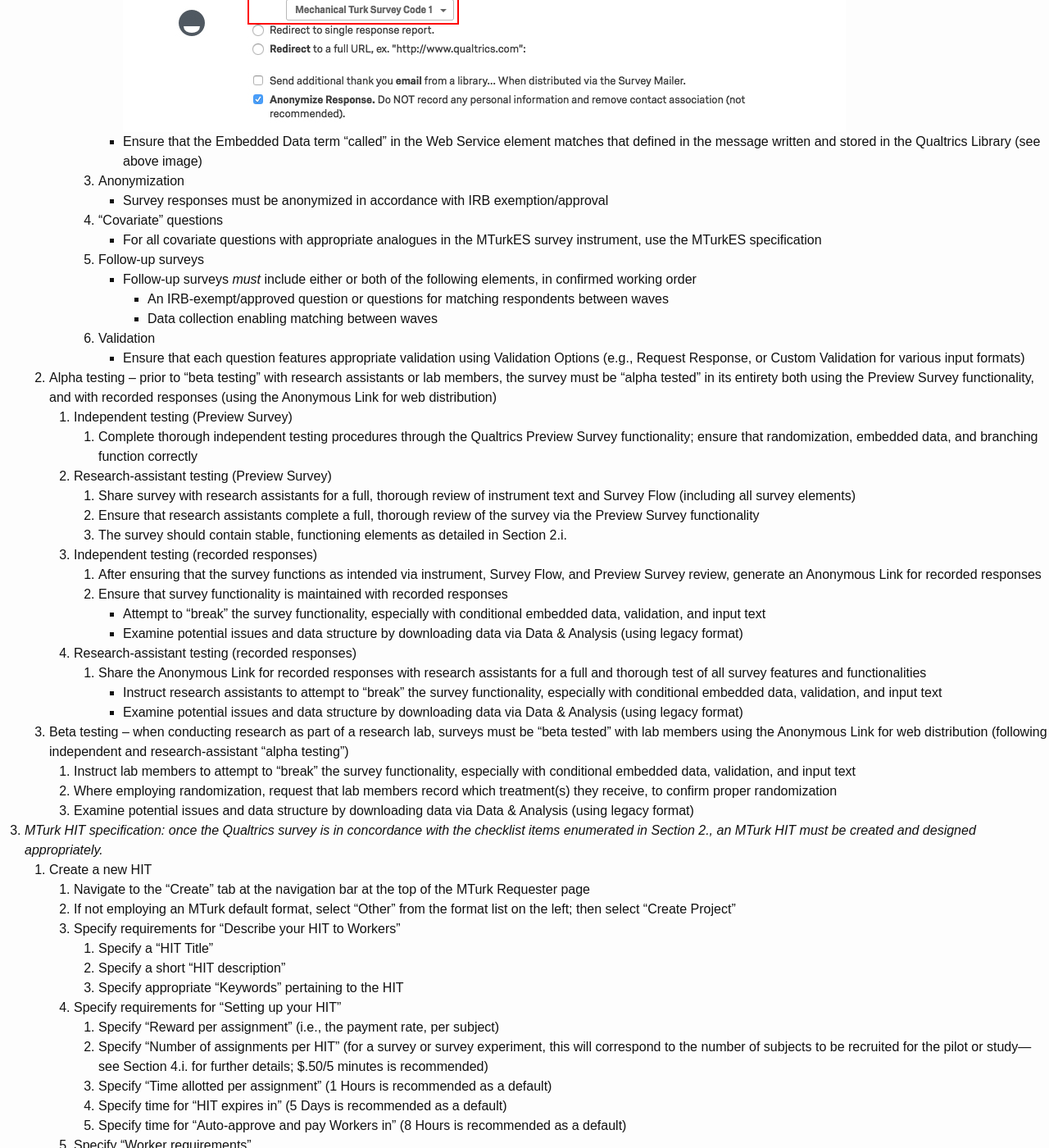
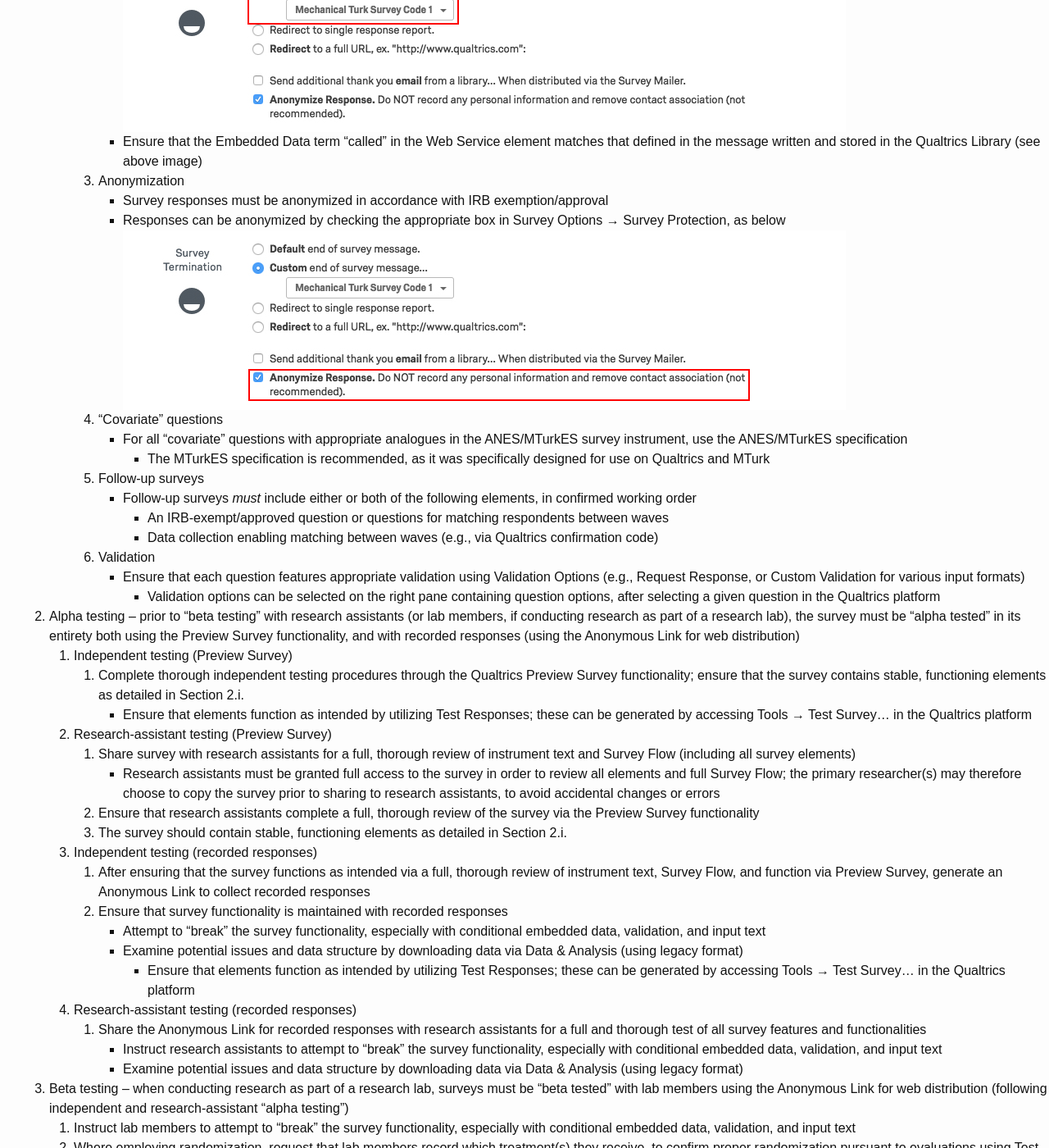
Before and after one commit to jonathonbaron/jonathonbaron.github.io, a Jekyll site: the page built from sops_checklists/qualtrics_mturk_checklist.md, in a window 1280 px wide and 1400 px high, scrolled down 1782 px. Shown: the whole window at 82% size. Built offline with Jekyll 4.4.1, drawn with Linux system fonts in a browser that asks for light colours; our own code applies the rules of GitHub Pages for plain Markdown files; some of the changed text lies outside the part shown.

Commit message:
Update qualtrics_mturk_checklist.md

```diff
--- a/sops_checklists/qualtrics_mturk_checklist.md
+++ b/sops_checklists/qualtrics_mturk_checklist.md
@@ -10,7 +10,7 @@ date: 2016-12-20
             1. For research conducted with coauthors affiliated with separate institutions, researchers must receive IRB exemption/approval from each institution
     3. Preanalysis plan -- the exempt/approved project must be detailed in a preanalysis plan to be hosted online prior to the collection of any data
 2. *Qualtrics design: the survey, hosted via a Secure Qualtrics platform, must satisfy the following design requirements and checks before it can be launched.*
-    1. Independent confirmation -- prior to "alpha testing" (conducted with research assistants), the primary researcher(s) must confirm that the survey satisfies the following requirements, and that the following features are properly designed
+    1. Independent confirmation -- prior to "alpha testing" (conducted with research assistants; or lab members, if conducting research as part of a research lab), the primary researcher(s) must confirm that the survey satisfies the following requirements, and that the following features are properly designed
         1. Basic proofreading and language requirements
             1. Complete thorough spelling and grammar checks
             2. Ensure that questions are worded appropriately, succinctly, and understandably
@@ -49,33 +49,40 @@ date: 2016-12-20
                 * Ensure that the Embedded Data term "called" in the Web Service element matches that defined in the message written and stored in the Qualtrics Library (see above image)
             3. Anonymization
                 * Survey responses must be anonymized in accordance with IRB exemption/approval
+                * Responses can be anonymized by checking the appropriate box in Survey Options &rarr; Survey Protection, as below
+                ![Anonymization Example](/assets/qualtrics_mturk_checklist/anonymize.jpg)
             4. "Covariate" questions
-                * For all covariate questions with appropriate analogues in the MTurkES survey instrument, use the MTurkES specification
+                * For all "covariate" questions with appropriate analogues in the ANES/MTurkES survey instrument, use the ANES/MTurkES specification
+                    * The MTurkES specification is recommended, as it was specifically designed for use on Qualtrics and MTurk
             5. Follow-up surveys
                 * Follow-up surveys *must* include either or both of the following elements, in confirmed working order
                     * An IRB-exempt/approved question or questions for matching respondents between waves
-                    * Data collection enabling matching between waves
+                    * Data collection enabling matching between waves (e.g., via Qualtrics confirmation code)
             6. Validation
                 * Ensure that each question features appropriate validation using Validation Options (e.g., Request Response, or Custom Validation for various input formats)
-    2. Alpha testing -- prior to "beta testing" with research assistants or lab members, the survey must be "alpha tested" in its entirety both using the Preview Survey functionality, and with recorded responses (using the Anonymous Link for web distribution)
+                    * Validation options can be selected on the right pane containing question options, after selecting a given question in the Qualtrics platform
+    2. Alpha testing -- prior to "beta testing" with research assistants (or lab members, if conducting research as part of a research lab), the survey must be "alpha tested" in its entirety both using the Preview Survey functionality, and with recorded responses (using the Anonymous Link for web distribution)
         1. Independent testing (Preview Survey)
-            1. Complete thorough independent testing procedures through the Qualtrics Preview Survey functionality; ensure that randomization, embedded data, and branching function correctly
+            1. Complete thorough independent testing procedures through the Qualtrics Preview Survey functionality; ensure that the survey contains stable, functioning elements as detailed in Section 2.i.
+                * Ensure that elements function as intended by utilizing Test Responses; these can be generated by accessing Tools &rarr; Test Survey... in the Qualtrics platform
         2. Research-assistant testing (Preview Survey)
             1. Share survey with research assistants for a full, thorough review of instrument text and Survey Flow (including all survey elements)
+                * Research assistants must be granted full access to the survey in order to review all elements and full Survey Flow; the primary researcher(s) may therefore choose to copy the survey prior to sharing to research assistants, to avoid accidental changes or errors
             2. Ensure that research assistants complete a full, thorough review of the survey via the Preview Survey functionality
             3. The survey should contain stable, functioning elements as detailed in Section 2.i.
         3. Independent testing (recorded responses)
-            1. After ensuring that the survey functions as intended via instrument, Survey Flow, and Preview Survey review, generate an Anonymous Link for recorded responses
+            1. After ensuring that the survey functions as intended via a full, thorough review of instrument text, Survey Flow, and function via Preview Survey, generate an Anonymous Link to collect recorded responses
             2. Ensure that survey functionality is maintained with recorded responses
                 * Attempt to "break" the survey functionality, especially with conditional embedded data, validation, and input text
                 * Examine potential issues and data structure by downloading data via Data & Analysis (using legacy format)
+                    * Ensure that elements function as intended by utilizing Test Responses; these can be generated by accessing Tools &rarr; Test Survey... in the Qualtrics platform
         4. Research-assistant testing (recorded responses)
             1. Share the Anonymous Link for recorded responses with research assistants for a full and thorough test of all survey features and functionalities
                 * Instruct research assistants to attempt to "break" the survey functionality, especially with conditional embedded data, validation, and input text
                 * Examine potential issues and data structure by downloading data via Data & Analysis (using legacy format)
     3. Beta testing -- when conducting research as part of a research lab, surveys must be "beta tested" with lab members using the Anonymous Link for web distribution (following independent and research-assistant "alpha testing")
         1. Instruct lab members to attempt to "break" the survey functionality, especially with conditional embedded data, validation, and input text
-        2. Where employing randomization, request that lab members record which treatment(s) they receive, to confirm proper randomization
+        2. Where employing randomization, request that lab members record which treatment(s) they receive, to confirm proper randomization pursuant to evaluations using Test Responses
         3. Examine potential issues and data structure by downloading data via Data & Analysis (using legacy format)
 3. *MTurk HIT specification: once the Qualtrics survey is in concordance with the checklist items enumerated in Section 2., an MTurk HIT must be created and designed appropriately.*
     1. Create a new HIT
```
